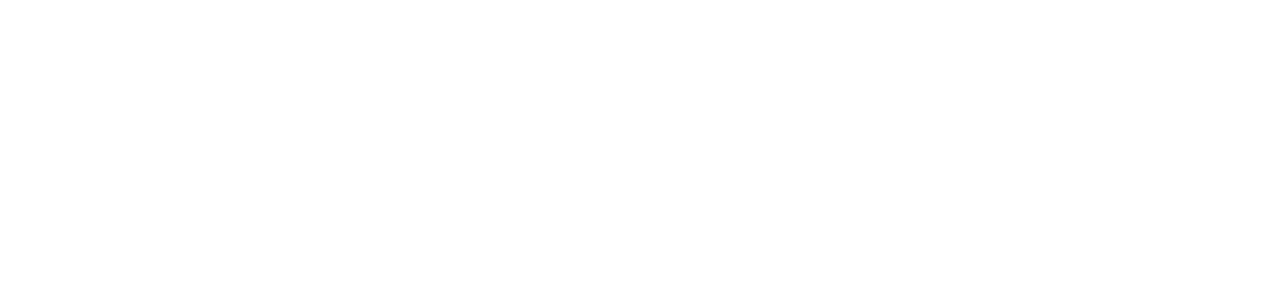
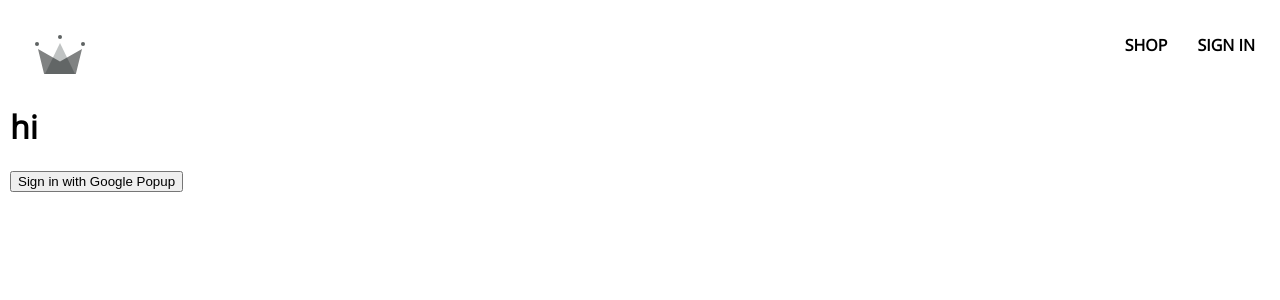
Before and after one commit to NickyZewe/crwn-clothing1, a React (Create React App) app: page /sign-in in a window 1280 px wide. Before the commit this address had no page. Shown: the top 300 px of the page. Built offline with nearby package versions, Linux system fonts and the light colour scheme.

Commit message:
added a lot

```diff
--- a/package.json
+++ b/package.json
@@ -6,6 +6,7 @@
     "@testing-library/jest-dom": "^5.16.5",
     "@testing-library/react": "^13.4.0",
     "@testing-library/user-event": "^13.5.0",
+    "firebase": "^9.17.1",
     "react": "^18.2.0",
     "react-dom": "^18.2.0",
     "react-router-dom": "^6.8.2",
--- a/src/App.js
+++ b/src/App.js
@@ -1,16 +1,11 @@
-import { Routes, Route, Outlet } from "react-router-dom";
+import { Routes, Route } from "react-router-dom";
 
 import Home from "./routes/home/home.component.jsx";
+import Navigation from "./routes/navigation/navigation.component.jsx";
+import SignIn from "./routes/sign-in/sign-in.component.jsx";
 
-const Navigation = () => {
-  return (
-    <div>
-      <div>
-        <h1>I am the nav bar</h1>
-      </div>
-      <Outlet />
-    </div>
-  );
+const Shop = () => {
+  return <h1>I am the shop page</h1>;
 };
 
 const App = () => {
@@ -18,6 +13,8 @@
     <Routes>
       <Route path="/" element={<Navigation />}>
         <Route index element={<Home />} />
+        <Route path="shop" element={<Shop />} />
+        <Route path="sign-in" element={<SignIn />} />
       </Route>
     </Routes>
   );
--- a/src/components/category-item/category-item.styles.scss
+++ b/src/components/category-item/category-item.styles.scss
@@ -1,6 +1,6 @@
 .category-container {
     min-width: 30%;
-    height: 240px;
+    height: 400px;
     flex: 1 1 auto;
     display: flex;
     align-items: center;
@@ -38,7 +38,7 @@
       width: 100%;
       height: 100%;
       background-size: cover;
-      background-position: center;
+      background-position: inherit;
     }
 
     .category-body-container {
--- a/src/index.scss
+++ b/src/index.scss
@@ -1,5 +1,6 @@
 body {
-  margin: 0;
+  margin: 10px;
+  font-weight: bold;
   font-family: 'Open Sans',
     sans-serif;
   -webkit-font-smoothing: antialiased;
@@ -10,3 +11,14 @@
   font-family: source-code-pro, Menlo, Monaco, Consolas, 'Courier New',
     monospace;
 }
+
+a {
+  text-decoration: none;
+  color: black;
+
+}
+
+
+* {
+  box-sizing: border-box;
+}
--- /dev/null
+++ b/src/routes/navigation/navigation.component.jsx
@@ -0,0 +1,27 @@
+import { Fragment } from "react";
+import { Outlet, Link } from "react-router-dom";
+import "./navigation.styles.scss";
+import { ReactComponent as CrwnLogo } from "../../assets/crown.svg";
+
+const Navigation = () => {
+  return (
+    <Fragment>
+      <div className="navigation">
+        <Link className="logo-container" to="/">
+          <CrwnLogo className="logo" />
+        </Link>
+        <div className="nav-links-container">
+          <Link className="nav-links" to="/shop">
+            SHOP
+          </Link>
+          <Link className="nav-links" to="sign-in">
+            SIGN IN
+          </Link>
+        </div>
+      </div>
+      <Outlet />
+    </Fragment>
+  );
+};
+
+export default Navigation;
--- /dev/null
+++ b/src/routes/navigation/navigation.styles.scss
@@ -0,0 +1,27 @@
+.navigation {
+    height: 70px;
+    width: 100%;
+    display: flex;
+    justify-content: space-between;
+    margin-bottom: 25px;
+
+
+    .logo-container {
+      height: 100%;
+      width: 70px;
+      padding: 25px;
+    }
+
+    .nav-links-container {
+      width: 50%;
+      height: 100%;
+      display: flex;
+      align-items: center;
+      justify-content: flex-end;
+
+      .nav-links {
+        padding: 10px 15px;
+        cursor: pointer;
+      }
+    }
+  }
--- /dev/null
+++ b/src/routes/sign-in/sign-in.component.jsx
@@ -0,0 +1,17 @@
+import { signInWithGooglePopup } from "../../utility/firebase/firebase.utility";
+
+const SignIn = () => {
+  const logGoogleUser = async () => {
+    const response = await signInWithGooglePopup();
+    console.log(response);
+  };
+
+  return (
+    <div>
+      <h1>hi</h1>
+      <button onClick={logGoogleUser}>Sign in with Google Popup</button>
+    </div>
+  );
+};
+
+export default SignIn;
--- /dev/null
+++ b/src/utility/firebase/firebase.utility.js
@@ -0,0 +1,29 @@
+// Import the functions you need from the SDKs you need
+import { initializeApp } from "firebase/app";
+import {
+  getAuth,
+  signInWithPopup,
+  signInWithRedirect,
+  GoogleAuthProvider,
+} from "firebase/auth";
+
+// Your web app's Firebase configuration
+const firebaseConfig = {
+  apiKey: "AIzaSyBNBK5lDwW6wQ8rNQsDtQhLfakEE0EAZXs",
+  authDomain: "crwn-clothing-db-3cd66.firebaseapp.com",
+  projectId: "crwn-clothing-db-3cd66",
+  storageBucket: "crwn-clothing-db-3cd66.appspot.com",
+  messagingSenderId: "672213412272",
+  appId: "1:672213412272:web:04be50736a9a80e5b50e75",
+};
+
+// Initialize Firebase
+const firebaseApp = initializeApp(firebaseConfig);
+
+const provider = new GoogleAuthProvider();
+provider.setCustomParameters({
+  prompt: "select_account",
+});
+
+export const auth = getAuth();
+export const signInWithGooglePopup = () => signInWithPopup(auth, provider);
```
Also changed, not shown: src/assets/crown.svg (added), 1 other file (tests, documents, lock files or other folders).
